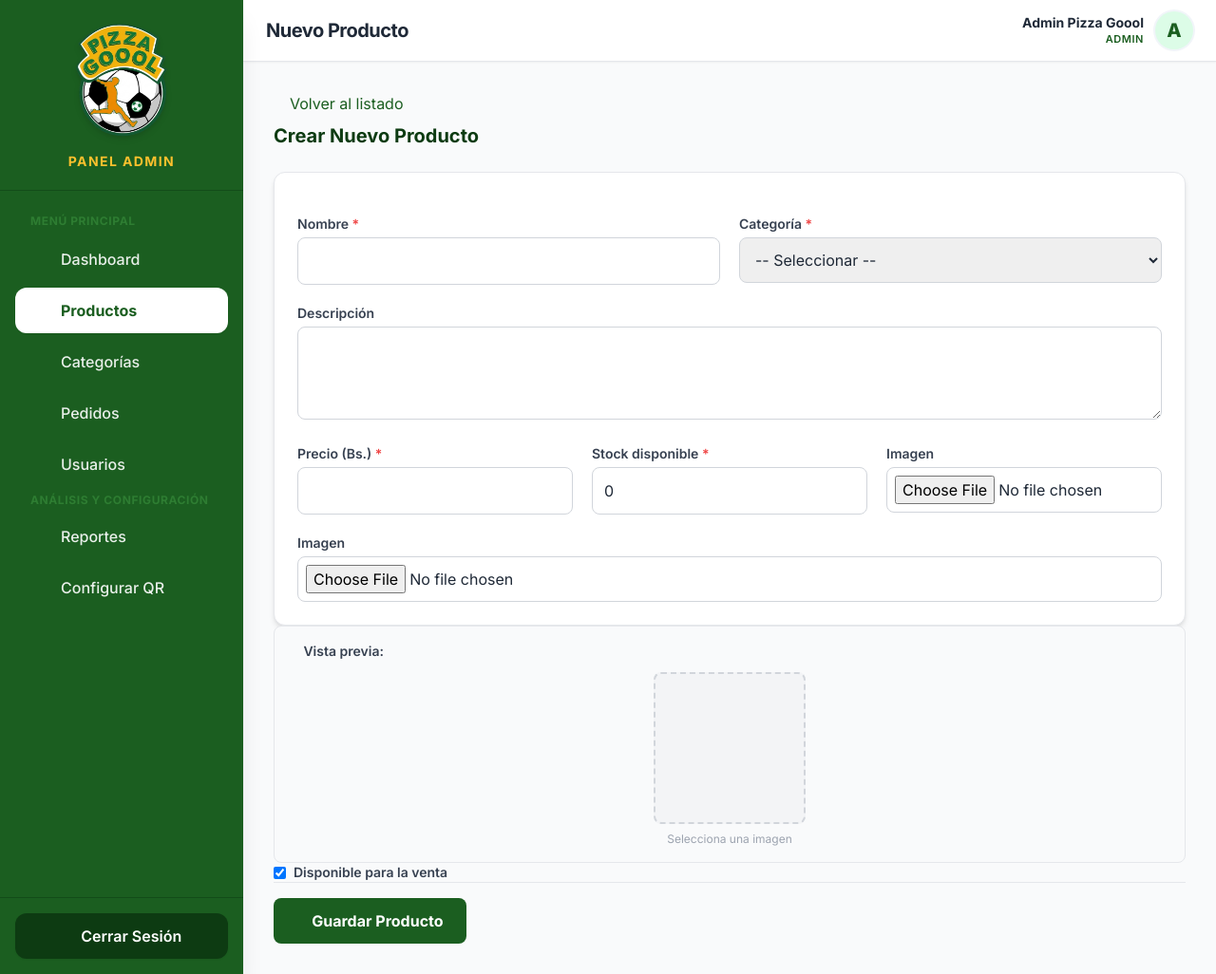
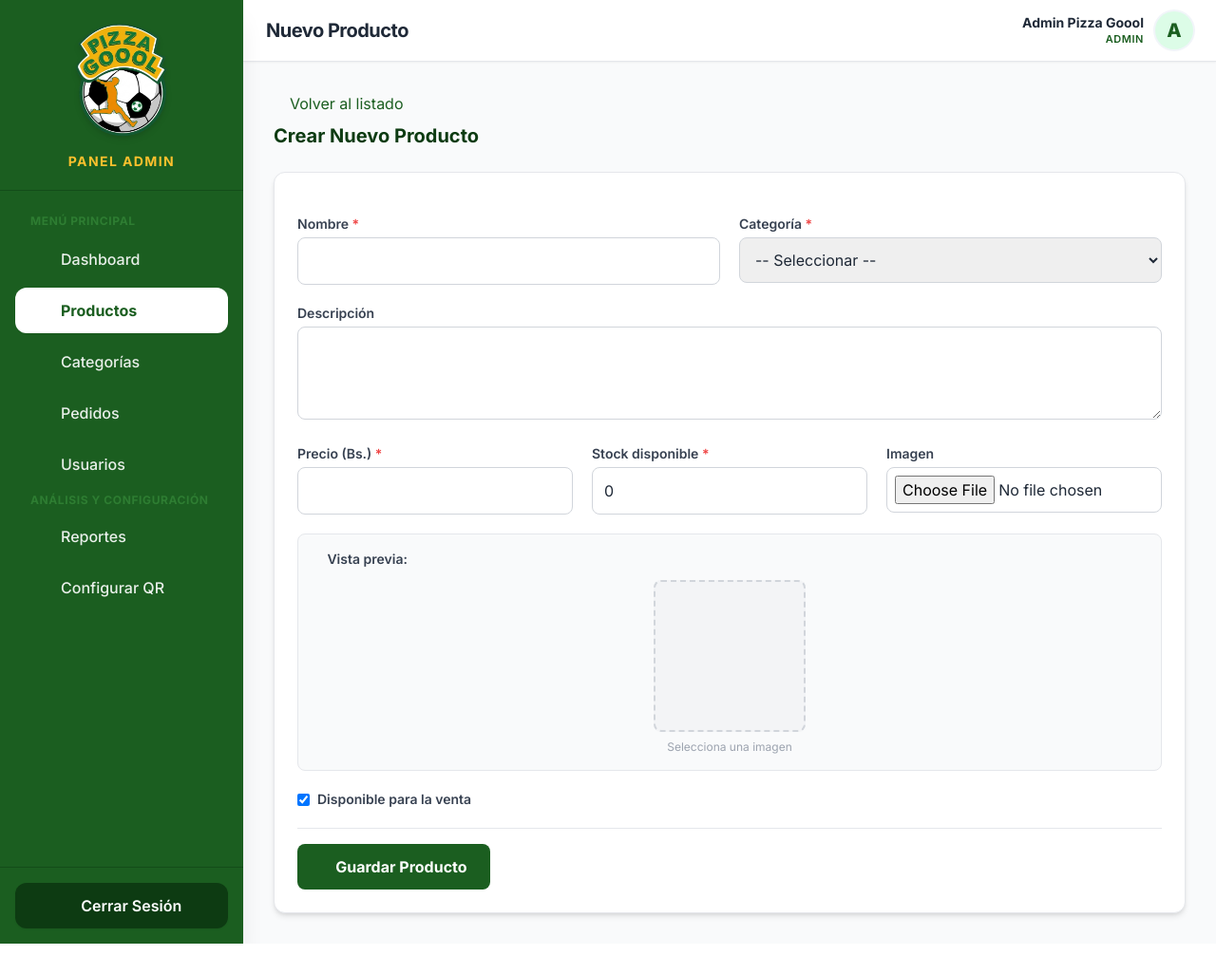
Before and after one commit to Galileo117/pizzaGoool, a Laravel app: page /admin/productos/create in a window 1280 px wide. Shown: the whole page at 95% size. After the commit the page ends 994 px from the top, so only its background shows below. Run offline with Laravel 12, Linux system fonts and the light colour scheme; the visitor is signed in with stand-in values (Sample User, id 1); data comes from the database, SQL or seed files in the repository; style sheets or scripts are compiled from the project's sources; some web fonts are replaced.

Commit message:
fix(admin): eliminar input de imagen duplicado en la creación de productos

```diff
--- a/resources/views/admin/productos/create.blade.php
+++ b/resources/views/admin/productos/create.blade.php
@@ -87,16 +87,6 @@
                 </div>
             </div>
 
-            <div>
-                <label class="block text-sm font-semibold text-gray-700 mb-1">Imagen</label>
-                <input type="file" name="imagen" id="imagen" accept="image/*"
-                    class="w-full border border-gray-300 rounded-lg p-2">
-                @error('imagen')
-                    <p class="text-red-500 text-xs mt-1">{{ $message }}</p>
-                @enderror
-            </div>
-    </div>
-
             <div class="bg-gray-50 rounded-lg p-4 border border-gray-200">
                 <p class="text-sm font-semibold text-gray-700 mb-3">
                     <i class="fa-solid fa-image text-goool-green"></i> Vista previa:
```
Lines whose indentation alone changed are shown as unchanged.
